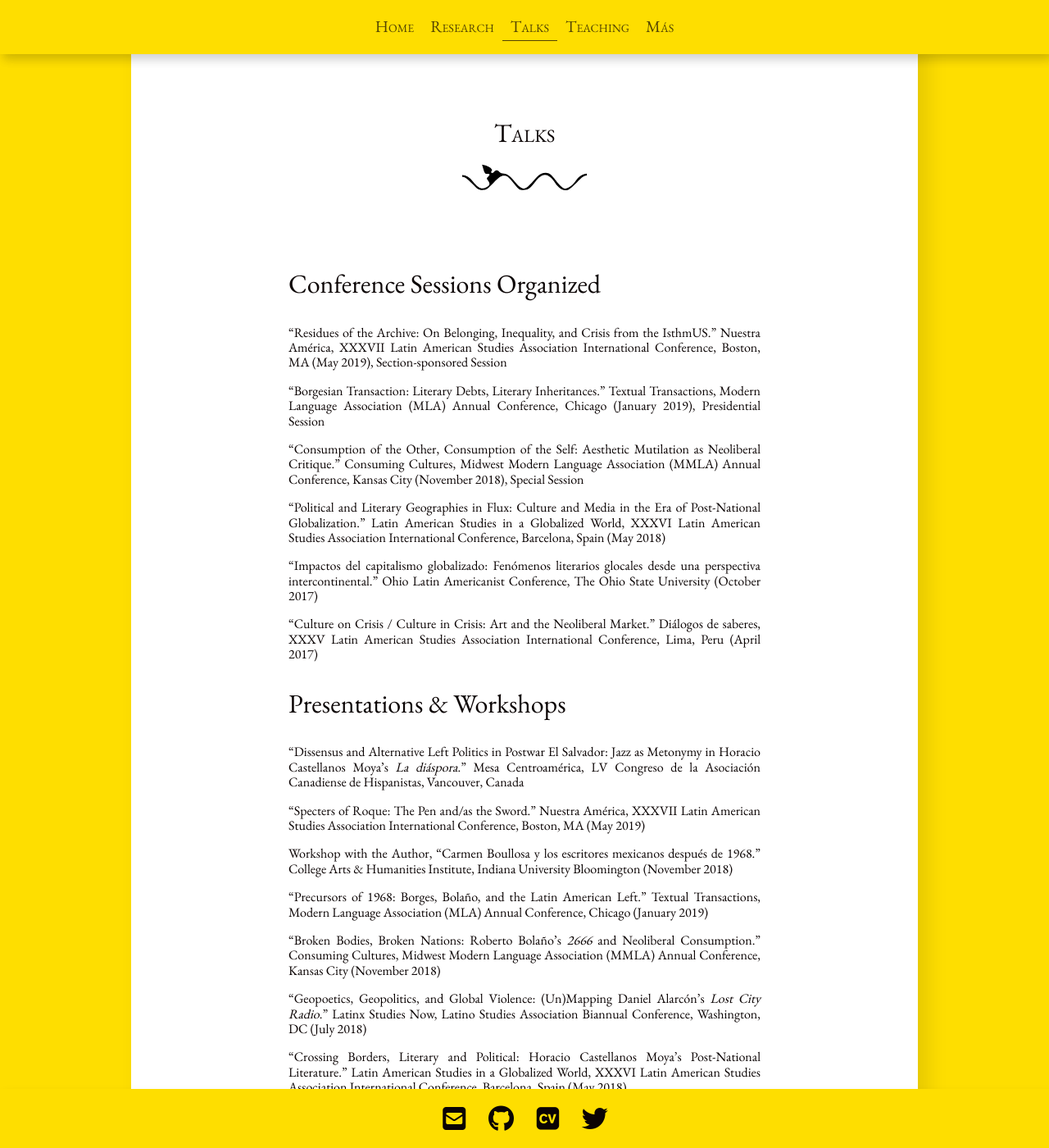
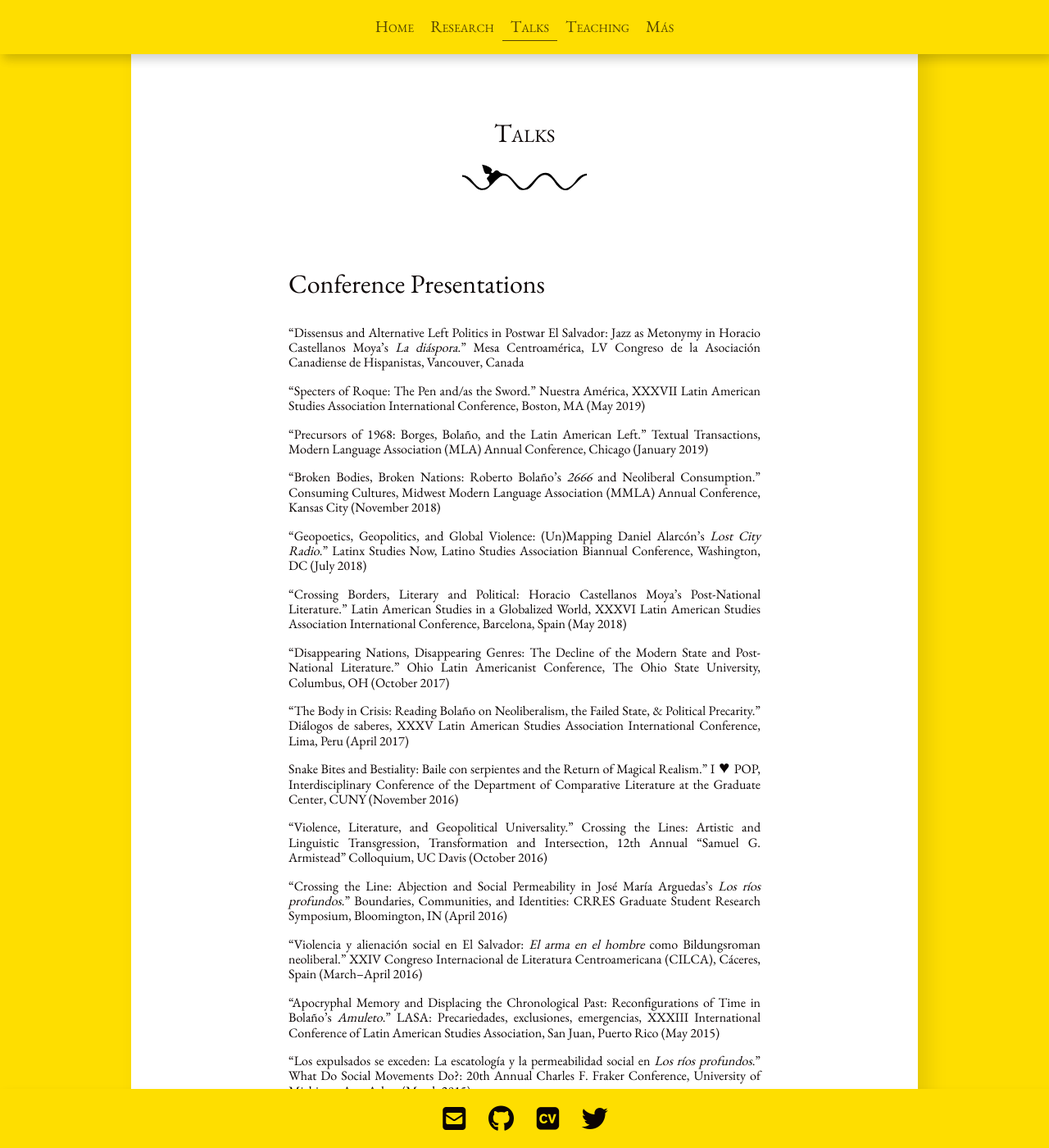
Before and after one commit to dajmcdon/tamara-site, a Jekyll site: the page built from talks.md, in a window 1280 px wide and 1400 px high. Shown: the whole window at 82% size. Built offline with Jekyll 4.4.1, drawn with Linux system fonts in a browser that asks for light colours; nearby versions of some CDN libraries; some web fonts are replaced; some of the changed text lies outside the part shown.

```diff
--- a/index.html
+++ b/index.html
@@ -3,7 +3,7 @@ title: Home
 layout: home
 ---
 
-Tamara L. Mitchell is Assistant Professor of Hispanic Studies at the University of British Columbia, Vancouver, where she teaches 20- and 21st-century Latin American literatures and cultures.
+Tamara L. Mitchell is Assistant Professor of Hispanic Studies at the University of British Columbia, Vancouver, where she teaches 20th- and 21st-century Latin American literatures and cultures.
 Her research examines the relationship between aesthetics, politics, and the literary tradition in the current epoch of neoliberal globalization, with a focus on Mexican and Central American narrative fiction.
 Her research has been published in _Chasqui: Revista de Literatura Latinoamericana_ (2018), _Latin American Perspectives_ (2019), and _Revista Canadiense de Estudios Hispánicos_ (forthcoming).
 
@@ -19,4 +19,4 @@ Tamara received a Ph.D. in Latin American Literatures from Indiana University, B
 
 <br>
 
-When she's not busy with research, you might find Tamara at a theory reading group, shopping at the local farmers market, hiking one of Vancouver's many green spaces with her husband, or spending time with their rescue cats, Gigi and Mona.
+When she's not busy with research, you might find Tamara at a theory reading group, shopping at the local farmers market, hiking one of Vancouver's many green spaces with her partner, Daniel, or spending time with their rescue cats, Gigi and Mona.
--- a/talks.md
+++ b/talks.md
@@ -4,27 +4,10 @@ title: Talks
 divider: sion2
 ---
 
-## Conference Sessions Organized
-
-* “Residues of the Archive: On Belonging, Inequality, and Crisis from the IsthmUS.” Nuestra América, XXXVII Latin American Studies Association International Conference, Boston, MA (May 2019), Section-sponsored Session
-
-* “Borgesian Transaction: Literary Debts, Literary Inheritances.” Textual Transactions, Modern Language Association (MLA) Annual Conference, Chicago (January 2019), Presidential Session
-
-* “Consumption of the Other, Consumption of the Self: Aesthetic Mutilation as Neoliberal Critique.” Consuming Cultures, Midwest Modern Language Association (MMLA) Annual Conference, Kansas City (November 2018), Special Session
-
-* “Political and Literary Geographies in Flux: Culture and Media in the Era of Post-National Globalization.” Latin American Studies in a Globalized World, XXXVI Latin American Studies Association International Conference, Barcelona, Spain (May 2018)
-
-* “Impactos del capitalismo globalizado: Fenómenos literarios glocales desde una perspectiva intercontinental.” Ohio Latin Americanist Conference, The Ohio State University (October 2017)
-
-* “Culture on Crisis / Culture in Crisis: Art and the Neoliberal Market.” Diálogos de saberes, XXXV Latin American Studies Association International Conference, Lima, Peru (April 2017)
-
-
-## Presentations & Workshops
+## Conference Presentations
 * “Dissensus and Alternative Left Politics in Postwar El Salvador: Jazz as Metonymy in Horacio Castellanos Moya’s _La diáspora_.” Mesa Centroamérica, LV Congreso de la Asociación Canadiense de Hispanistas, Vancouver, Canada
 
 * “Specters of Roque: The Pen and/as the Sword.” Nuestra América, XXXVII Latin American Studies Association International Conference, Boston, MA (May 2019)
-
-* Workshop with the Author, “Carmen Boullosa y los escritores mexicanos después de 1968.” College Arts & Humanities Institute, Indiana University Bloomington (November 2018)
 
 * “Precursors of 1968: Borges, Bolaño, and the Latin American Left.” Textual Transactions, Modern Language Association (MLA) Annual Conference, Chicago (January 2019)
 
```
Also changed, not shown: other parts of talks.md (+5 -1 lines), mas.md (+11 -0 lines), research.md (+1 -1 lines), teaching.md (+10 -0 lines).
